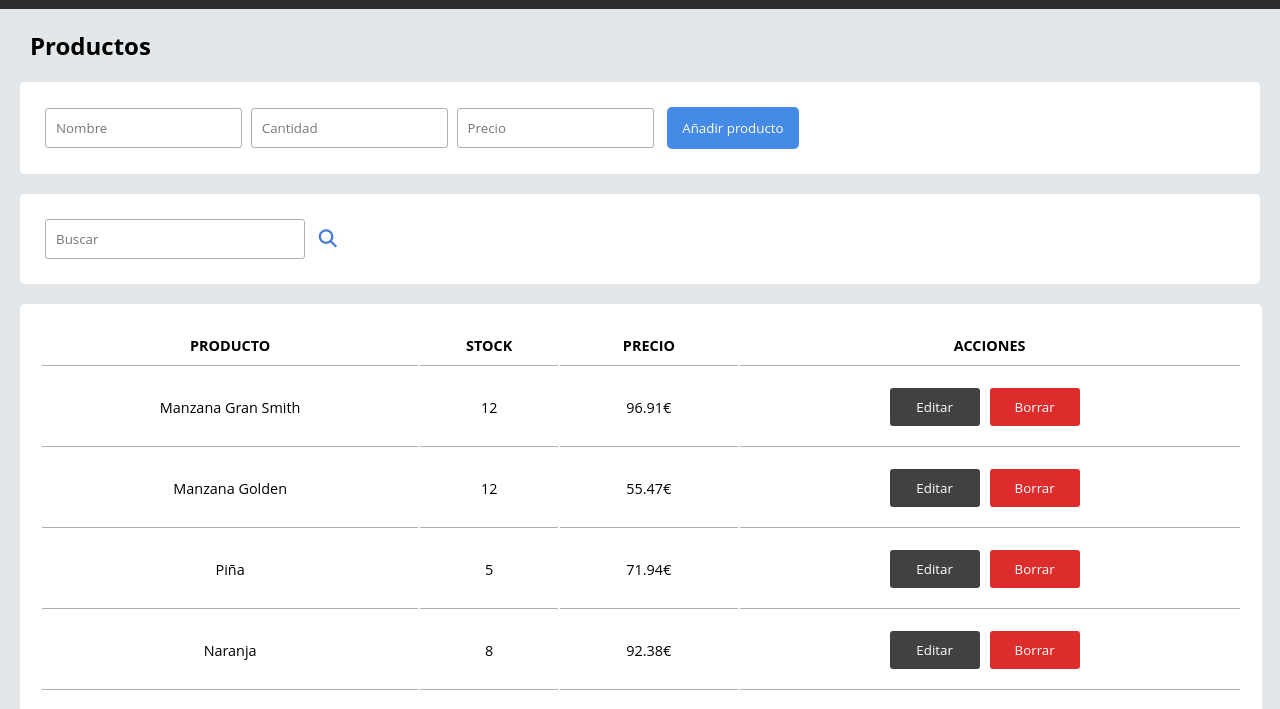
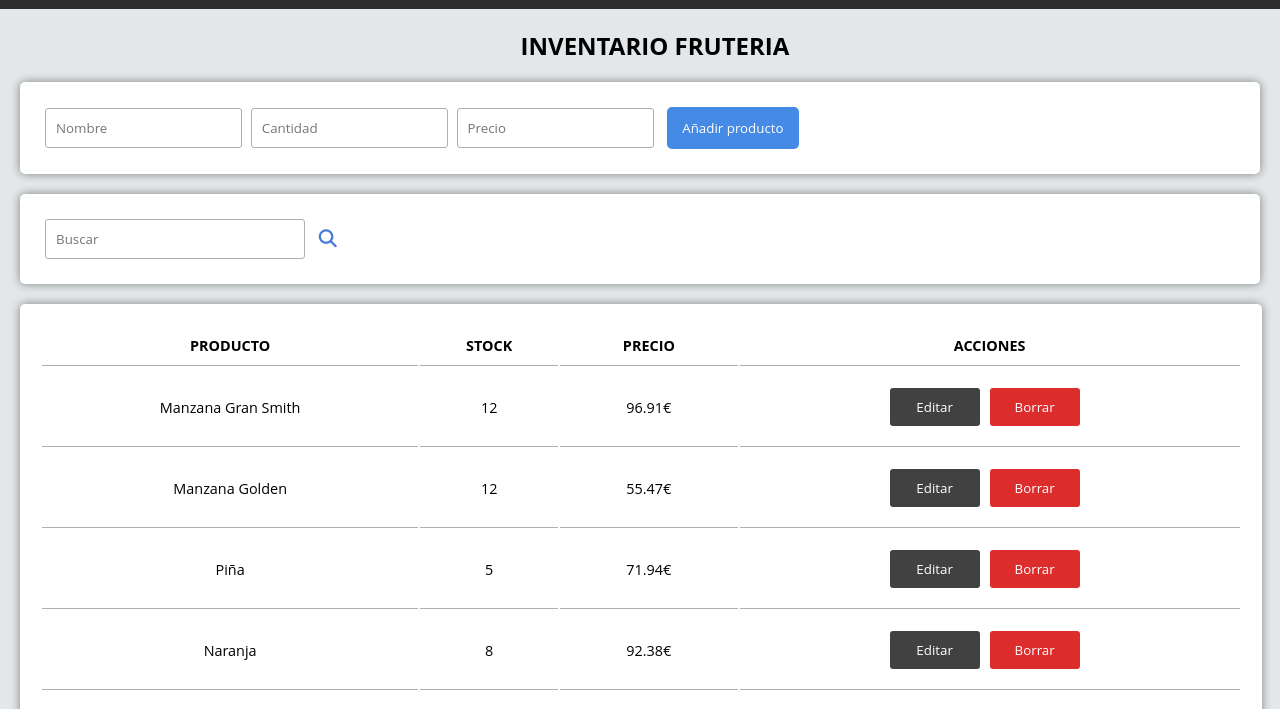
Before and after one commit to cateilario/inventory-crud, a plain HTML site: page index.html in a window 1280 px wide. Shown: the part 61-770 px from the top of the page. Drawn offline with Linux system fonts and the light colour scheme; a web font is replaced by a local one.

Commit message:
style changes

```diff
--- a/index.html
+++ b/index.html
@@ -22,7 +22,7 @@
     </nav>
 
     <header>
-        <h1>Productos</h1>
+        <h1>INVENTARIO FRUTERIA</h1>
     </header>
 
     <section>
--- a/styles/style.css
+++ b/styles/style.css
@@ -46,6 +46,7 @@ header h1{
     padding-top: 20px;
     margin-left: 30px;
     font-size: 1.5rem;
+    text-align: center;
 }
 
 form{
@@ -54,6 +55,7 @@ form{
     border-radius: 5px;
     padding: 25px;
     font-size: .9rem;
+    box-shadow: 0 0 10px #808080;
 }
 
 input{
@@ -114,6 +116,7 @@ form button{
     width: 97%;
     text-align: center;
     font-size: .9rem;
+    box-shadow: 0 0 10px #808080;
 }
 
 th{
```
